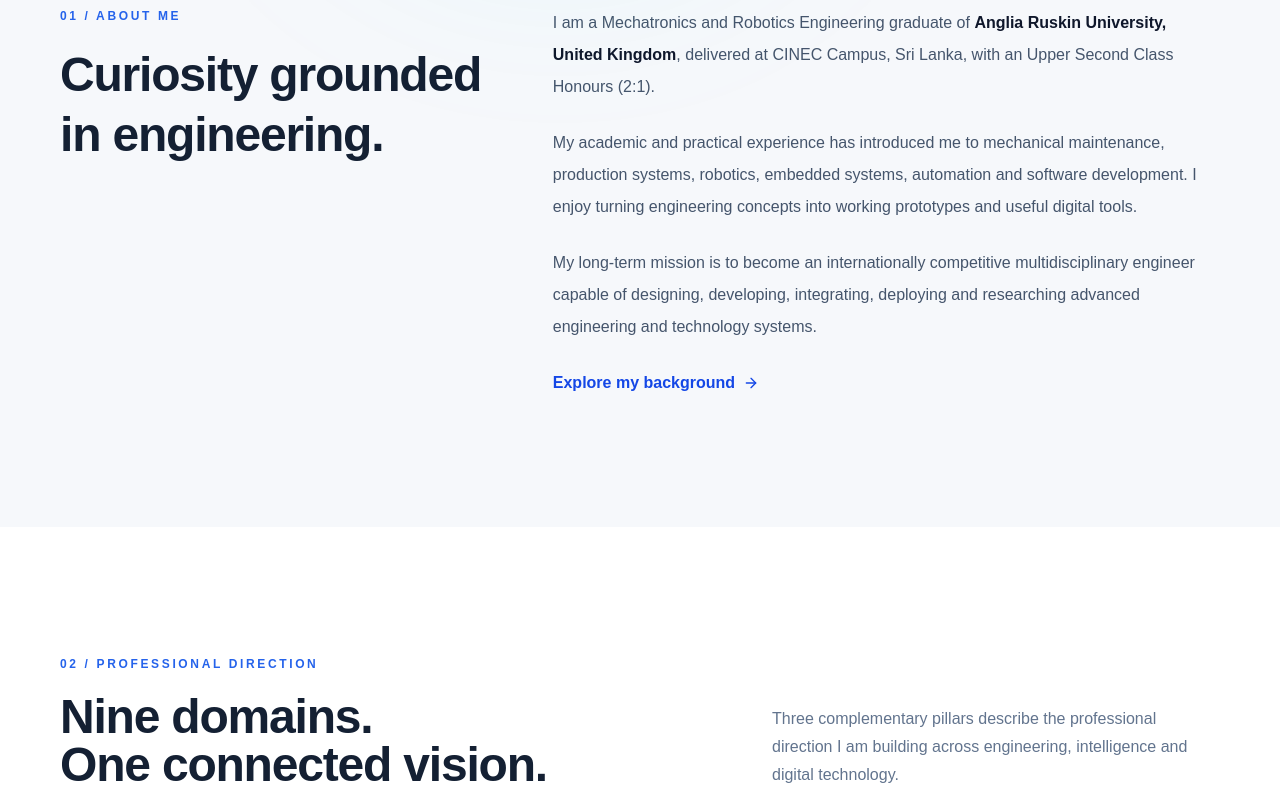
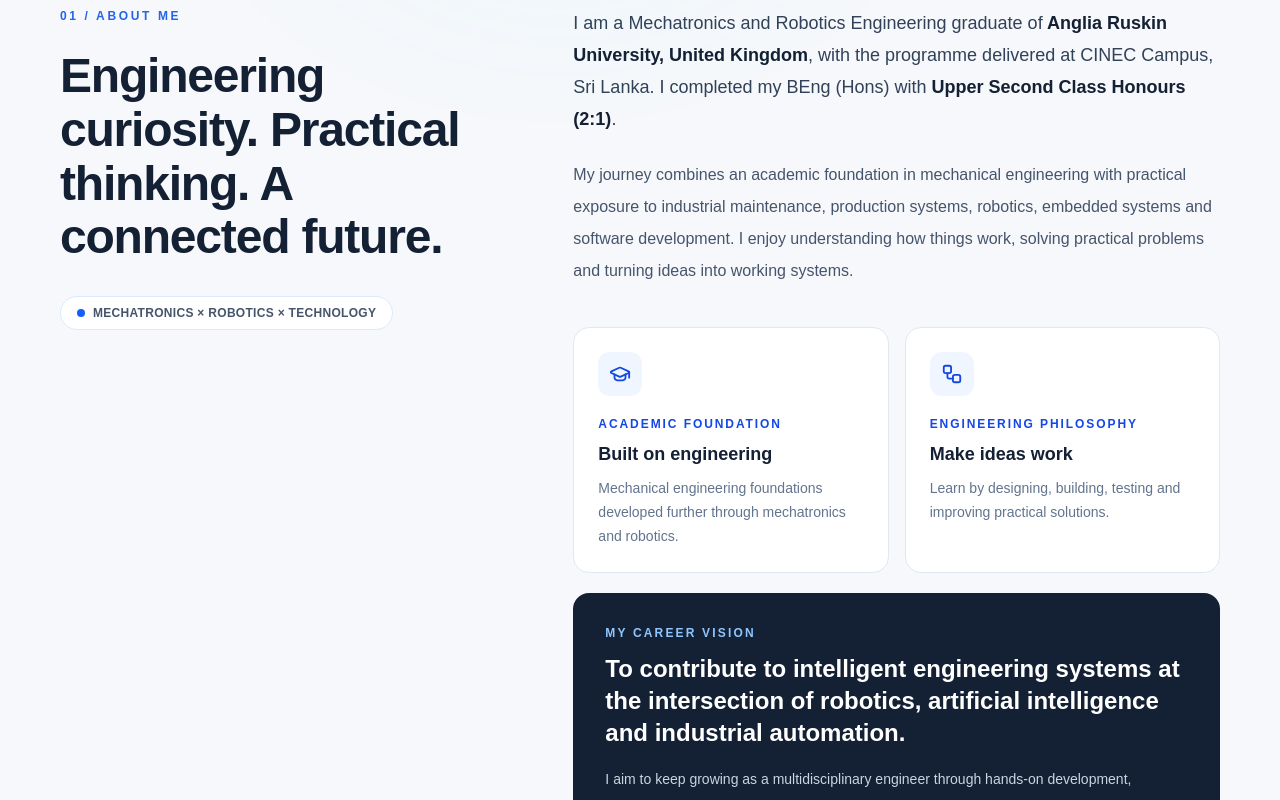
Before and after one commit to duminduue/dumindu-portfolio, a Next.js app: page / in a window 1280 px wide. Shown: the part 1340-2140 px from the top of the page. Built offline with nearby package versions, Linux system fonts and the light colour scheme.

Commit message:
Build refined About Me section

```diff
--- a/src/app/page.tsx
+++ b/src/app/page.tsx
@@ -164,14 +164,70 @@ export default function Home() {
         </div>
       </section>
 
-      <section id="about" className="section-shell py-24 md:py-32">
-        <div className="grid gap-12 md:grid-cols-[.8fr_1.2fr]">
-          <div><p className="eyebrow">01 / About me</p><h2 className="mt-5 text-4xl font-black leading-tight tracking-tight md:text-5xl">Curiosity grounded in engineering.</h2></div>
-          <div className="space-y-6 text-base leading-8 text-slate-600">
-            <p>I am a Mechatronics and Robotics Engineering graduate of <strong className="text-slate-900">Anglia Ruskin University, United Kingdom</strong>, delivered at CINEC Campus, Sri Lanka, with an Upper Second Class Honours (2:1).</p>
-            <p>My academic and practical experience has introduced me to mechanical maintenance, production systems, robotics, embedded systems, automation and software development. I enjoy turning engineering concepts into working prototypes and useful digital tools.</p>
-            <p>My long-term mission is to become an internationally competitive multidisciplinary engineer capable of designing, developing, integrating, deploying and researching advanced engineering and technology systems.</p>
-            <a href="#experience" className="inline-flex items-center gap-2 font-bold text-blue-700 hover:text-blue-500">Explore my background <ArrowRight size={16} /></a>
+      <section id="about" className="bg-[#f6f8fb] py-24 md:py-32">
+        <div className="section-shell">
+          <div className="grid gap-12 md:grid-cols-[.82fr_1.18fr] md:gap-16">
+            <div>
+              <p className="eyebrow">01 / About me</p>
+              <h2 className="mt-6 max-w-md text-4xl font-black leading-[1.12] tracking-tight text-[#142033] md:text-5xl">
+                Engineering curiosity. Practical thinking. A connected future.
+              </h2>
+              <div className="mt-8 inline-flex items-center gap-2 rounded-full border border-blue-100 bg-white px-4 py-2 text-xs font-bold tracking-wide text-slate-600">
+                <span className="h-2 w-2 rounded-full bg-blue-600" />
+                MECHATRONICS × ROBOTICS × TECHNOLOGY
+              </div>
+            </div>
+
+            <div>
+              <p className="text-lg leading-8 text-slate-700">
+                I am a Mechatronics and Robotics Engineering graduate of
+                <strong className="text-[#142033]"> Anglia Ruskin University, United Kingdom</strong>,
+                with the programme delivered at CINEC Campus, Sri Lanka. I completed my BEng (Hons)
+                with <strong className="text-[#142033]">Upper Second Class Honours (2:1)</strong>.
+              </p>
+              <p className="mt-6 text-base leading-8 text-slate-600">
+                My journey combines an academic foundation in mechanical engineering with practical
+                exposure to industrial maintenance, production systems, robotics, embedded systems
+                and software development. I enjoy understanding how things work, solving practical
+                problems and turning ideas into working systems.
+              </p>
+              <div className="mt-10 grid gap-4 sm:grid-cols-2">
+                <article className="rounded-2xl border border-slate-200 bg-white p-6">
+                  <div className="flex h-11 w-11 items-center justify-center rounded-xl bg-blue-50 text-blue-700">
+                    <GraduationCap size={22} />
+                  </div>
+                  <p className="mt-5 text-xs font-black tracking-[.16em] text-blue-700">ACADEMIC FOUNDATION</p>
+                  <h3 className="mt-2 text-lg font-black text-[#142033]">Built on engineering</h3>
+                  <p className="mt-2 text-sm leading-6 text-slate-500">
+                    Mechanical engineering foundations developed further through mechatronics and robotics.
+                  </p>
+                </article>
+                <article className="rounded-2xl border border-slate-200 bg-white p-6">
+                  <div className="flex h-11 w-11 items-center justify-center rounded-xl bg-blue-50 text-blue-700">
+                    <Workflow size={22} />
+                  </div>
+                  <p className="mt-5 text-xs font-black tracking-[.16em] text-blue-700">ENGINEERING PHILOSOPHY</p>
+                  <h3 className="mt-2 text-lg font-black text-[#142033]">Make ideas work</h3>
+                  <p className="mt-2 text-sm leading-6 text-slate-500">
+                    Learn by designing, building, testing and improving practical solutions.
+                  </p>
+                </article>
+              </div>
+              <div className="mt-5 rounded-2xl bg-[#142033] p-7 text-white md:p-8">
+                <p className="text-xs font-black tracking-[.18em] text-blue-300">MY CAREER VISION</p>
+                <p className="mt-3 text-xl font-bold leading-8 md:text-2xl">
+                  To contribute to intelligent engineering systems at the intersection of robotics,
+                  artificial intelligence and industrial automation.
+                </p>
+                <p className="mt-4 text-sm leading-7 text-slate-300">
+                  I aim to keep growing as a multidisciplinary engineer through hands-on development,
+                  continuous learning and research-led problem solving.
+                </p>
+              </div>
+              <a href="#experience" className="mt-8 inline-flex items-center gap-2 font-bold text-blue-700 transition hover:gap-3 hover:text-blue-500">
+                Explore my background <ArrowRight size={16} />
+              </a>
+            </div>
           </div>
         </div>
       </section>
```
